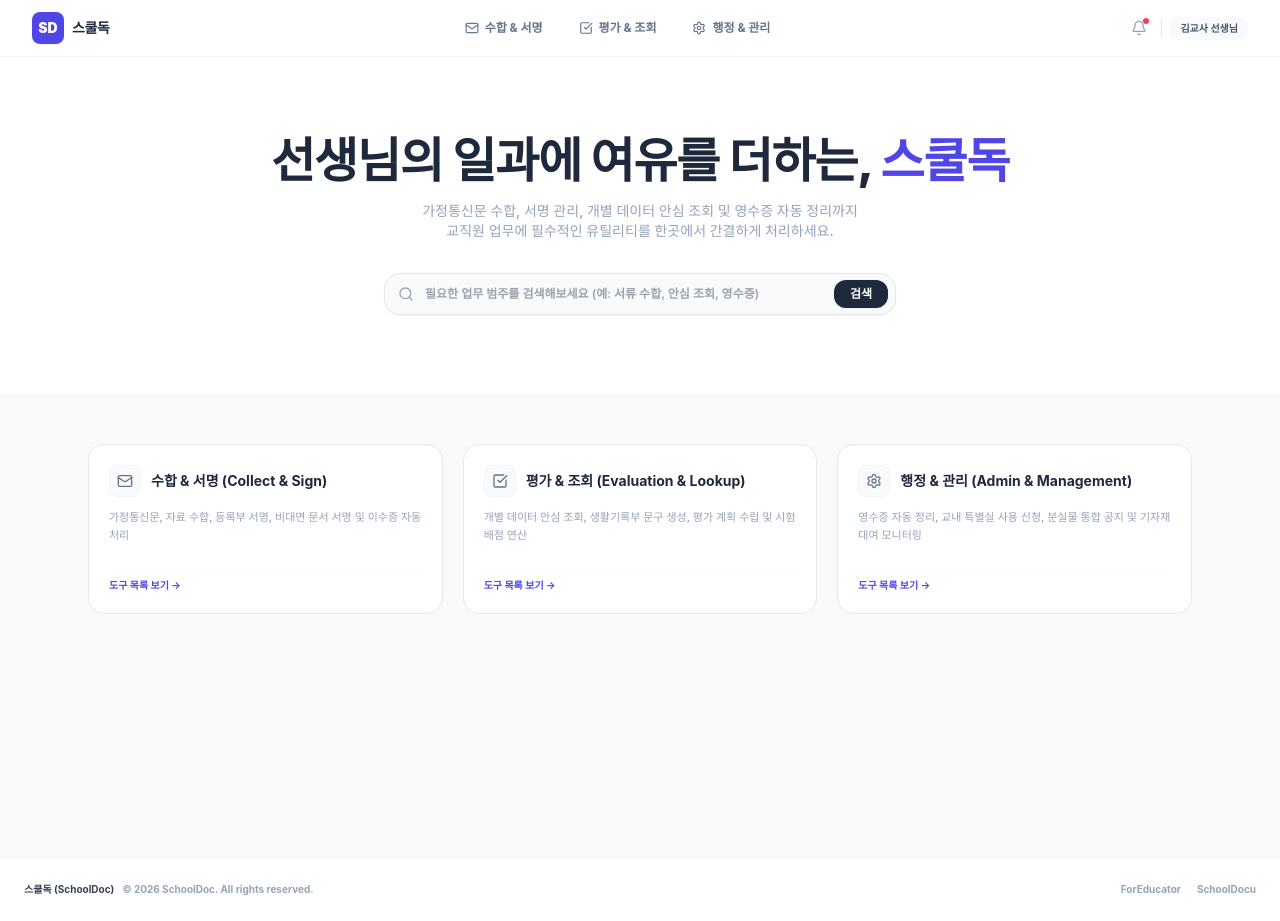
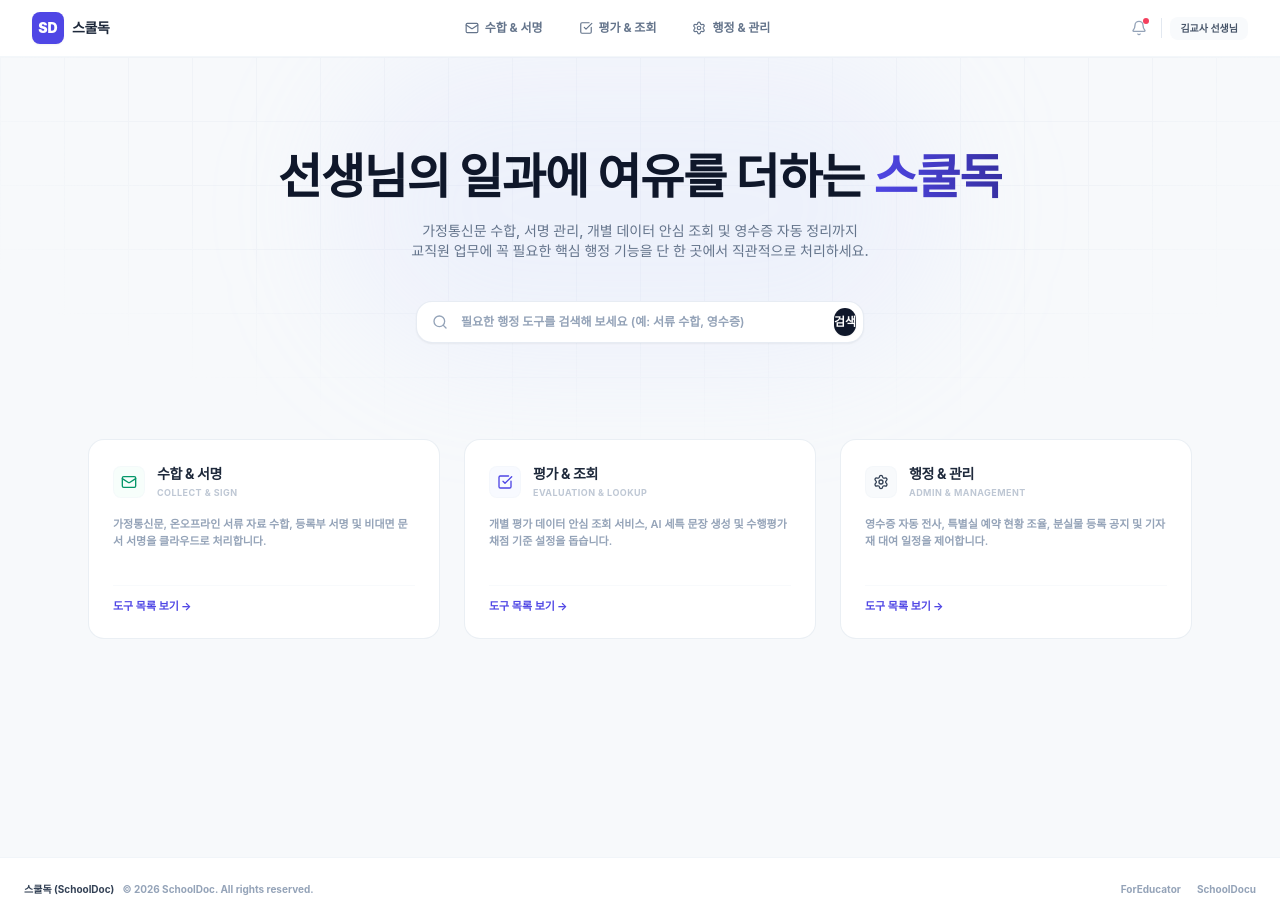
Before and after one commit to moodoocoding/schooldoc, a React (Vite) app: page / in a window 1280 px wide. Built offline with nearby package versions, Linux system fonts and the light colour scheme.

Commit message:
design: Polish LandingPage with premium SaaS elements like grid background, spot glow, and cleaner card headers

```diff
--- a/src/components/LandingPage.tsx
+++ b/src/components/LandingPage.tsx
@@ -11,33 +11,30 @@
   const services = [
     {
       id: 'collect',
-      title: '수합 & 서명 (Collect & Sign)',
-      desc: '가정통신문, 자료 수합, 등록부 서명, 비대면 문서 서명 및 이수증 자동 처리',
+      title: '수합 & 서명',
+      subtitle: 'Collect & Sign',
+      desc: '가정통신문, 온오프라인 서류 자료 수합, 등록부 서명 및 비대면 문서 서명을 클라우드로 처리합니다.',
       icon: Mail,
-      color: 'from-emerald-500 to-teal-500',
-      textColor: 'text-emerald-500',
-      bgColor: 'bg-emerald-50',
-      features: ['뚝딱 서류 수합기', '자료 수합', '등록부 서명 수합', '문서 서명 받기', '연수 이수증 수합'],
+      accentColor: 'text-emerald-600',
+      bgColor: 'bg-emerald-50/40',
     },
     {
       id: 'evaluation',
-      title: '평가 & 조회 (Evaluation & Lookup)',
-      desc: '개별 데이터 안심 조회, 생활기록부 문구 생성, 평가 계획 수립 및 시험 배점 연산',
+      title: '평가 & 조회',
+      subtitle: 'Evaluation & Lookup',
+      desc: '개별 평가 데이터 안심 조회 서비스, AI 세특 문장 생성 및 수행평가 채점 기준 설정을 돕습니다.',
       icon: CheckSquare,
-      color: 'from-indigo-500 to-blue-500',
-      textColor: 'text-indigo-500',
-      bgColor: 'bg-indigo-50',
-      features: ['개별 데이터 안심 조회', '생활기록부 문구 생성', '평가 계획 작성', '시험 문항 배점 생성기'],
+      accentColor: 'text-indigo-600',
+      bgColor: 'bg-indigo-50/40',
     },
     {
       id: 'admin',
-      title: '행정 & 관리 (Admin & Management)',
-      desc: '영수증 자동 정리, 교내 특별실 사용 신청, 분실물 통합 공지 및 기자재 대여 모니터링',
+      title: '행정 & 관리',
+      subtitle: 'Admin & Management',
+      desc: '영수증 자동 전사, 특별실 예약 현황 조율, 분실물 등록 공지 및 기자재 대여 일정을 제어합니다.',
       icon: Settings,
-      color: 'from-amber-500 to-orange-500',
-      textColor: 'text-orange-500',
-      bgColor: 'bg-orange-50',
-      features: ['영수증 자동 정리', '특별실 사용 신청', '분실물 통합 관리', '물품 대여 관리'],
+      accentColor: 'text-slate-700',
+      bgColor: 'bg-slate-100/50',
     },
   ];
 
@@ -58,33 +55,40 @@
   };
 
   return (
-    <div className="bg-slate-50 min-h-screen">
-      {/* Refined Premium Light Hero Section */}
-      <section className="bg-white border-b border-slate-100/80 py-20 px-6 sm:px-12">
-        <div className="max-w-4xl mx-auto text-center">
-          <h1 className="text-3xl sm:text-4xl lg:text-5xl font-extrabold tracking-tight text-slate-800 mb-4 leading-tight">
-            선생님의 일과에 여유를 더하는, <span className="text-indigo-600">스쿨독</span>
+    <div className="bg-slate-50/50 min-h-screen relative overflow-hidden">
+      {/* Background Decorative Grid - Vercel / Linear Style */}
+      <div className="absolute inset-0 bg-[linear-gradient(to_right,#e2e8f0_1px,transparent_1px),linear-gradient(to_bottom,#e2e8f0_1px,transparent_1px)] bg-[size:4rem_4rem] [mask-image:radial-gradient(ellipse_60%_50%_at_50%_0%,#000_70%,transparent_100%)] opacity-30 pointer-events-none"></div>
+
+      {/* Background Subtle Radial Spotlight */}
+      <div className="absolute top-0 left-1/2 -translate-x-1/2 w-[600px] h-[300px] bg-indigo-200/20 rounded-full blur-3xl pointer-events-none"></div>
+
+      {/* Hero Section */}
+      <section className="relative pt-24 pb-16 px-6 sm:px-12 text-center z-10">
+        <div className="max-w-3xl mx-auto">
+          {/* Main Title with fine letter spacing and custom weight */}
+          <h1 className="text-3xl sm:text-4xl lg:text-5xl font-extrabold tracking-tight text-slate-900 leading-tight mb-5">
+            선생님의 일과에 여유를 더하는 <span className="bg-gradient-to-r from-indigo-600 to-indigo-800 bg-clip-text text-transparent">스쿨독</span>
           </h1>
 
-          <p className="text-xs sm:text-sm text-slate-400 font-medium mb-8 max-w-lg mx-auto leading-relaxed">
-            가정통신문 수합, 서명 관리, 개별 데이터 안심 조회 및 영수증 자동 정리까지<br />
-            교직원 업무에 필수적인 유틸리티를 한곳에서 간결하게 처리하세요.
+          <p className="text-xs sm:text-sm text-slate-500 font-medium max-w-xl mx-auto leading-relaxed mb-10">
+            가정통신문 수합, 서명 관리, 개별 데이터 안심 조회 및 영수증 자동 정리까지<br className="hidden sm:inline" />
+            교직원 업무에 꼭 필요한 핵심 행정 기능을 단 한 곳에서 직관적으로 처리하세요.
           </p>
 
-          {/* Clean Search Bar */}
-          <form onSubmit={handleSearchSubmit} className="max-w-lg mx-auto">
-            <div className="relative">
+          {/* Clean Modern Search Bar with fine shadow and border */}
+          <form onSubmit={handleSearchSubmit} className="max-w-md mx-auto">
+            <div className="relative group">
               <input
                 type="text"
-                placeholder="필요한 업무 범주를 검색해보세요 (예: 서류 수합, 안심 조회, 영수증)"
+                placeholder="필요한 행정 도구를 검색해 보세요 (예: 서류 수합, 영수증)"
                 value={searchQuery}
                 onChange={(e) => setSearchQuery(e.target.value)}
-                className="w-full pl-10 pr-24 py-3 rounded-2xl bg-slate-50 border border-slate-200 text-slate-850 placeholder-slate-450 text-xs font-semibold focus:outline-none focus:ring-1 focus:ring-slate-300 focus:bg-white transition-all shadow-sm"
+                className="w-full pl-11 pr-24 py-3 rounded-2xl bg-white border border-slate-200/80 text-slate-800 placeholder-slate-400 text-xs font-semibold focus:outline-none focus:border-indigo-400/80 focus:ring-4 focus:ring-indigo-100 transition-all shadow-sm group-hover:border-slate-300"
               />
-              <Search className="w-4 h-4 text-slate-400 absolute left-3.5 top-1/2 -translate-y-1/2" />
+              <Search className="w-4 h-4 text-slate-400 absolute left-4 top-1/2 -translate-y-1/2 group-focus-within:text-indigo-600" />
               <button
                 type="submit"
-                className="absolute right-2 top-1/2 -translate-y-1/2 bg-slate-800 hover:bg-slate-900 text-white font-bold text-xs px-4 py-1.5 rounded-xl transition shadow-sm"
+                className="absolute right-2 top-1/2 -translate-y-1/2 bg-slate-900 hover:bg-slate-800 text-white font-bold text-xs px-4.5 py-1.5 rounded-xl transition-all shadow-sm"
               >
                 검색
               </button>
@@ -94,33 +98,40 @@
       </section>
 
       {/* Services Grid Section */}
-      <section className="max-w-6xl mx-auto py-12 px-6">
-        <div className="grid grid-cols-1 md:grid-cols-3 gap-5">
+      <section className="max-w-6xl mx-auto py-8 px-6 relative z-10">
+        <div className="grid grid-cols-1 md:grid-cols-3 gap-6">
           {services.map((service) => {
             const Icon = service.icon;
             return (
               <div
                 key={service.id}
                 onClick={() => setActiveTab(service.id)}
-                className="bg-white border border-slate-150 rounded-2xl p-5 flex flex-col justify-between hover:border-slate-350 transition-all cursor-pointer min-h-[170px] group"
+                className="bg-white border border-slate-200/70 rounded-2xl p-6 flex flex-col justify-between hover:border-slate-350 hover:shadow-[0_8px_30px_rgb(0,0,0,0.02)] transition-all duration-300 cursor-pointer min-h-[200px] group"
               >
                 <div>
-                  {/* Flat Muted Icon & Title */}
-                  <div className="flex items-center gap-2.5 mb-3">
-                    <div className="w-8 h-8 rounded-lg bg-slate-50 flex items-center justify-center text-slate-500 border border-slate-100 flex-shrink-0">
+                  {/* Clean badge icon */}
+                  <div className="flex items-center gap-3 mb-4">
+                    <div className={`w-8 h-8 rounded-lg ${service.bgColor} flex items-center justify-center ${service.accentColor} border border-slate-100/50 flex-shrink-0`}>
                       <Icon className="w-4 h-4" />
                     </div>
-                    <h3 className="text-xs sm:text-sm font-bold text-slate-800 group-hover:text-indigo-600 transition-colors">
-                      {service.title}
-                    </h3>
+                    <div>
+                      <h3 className="text-sm font-bold text-slate-800 tracking-tight">
+                        {service.title}
+                      </h3>
+                      <span className="text-[9px] text-slate-400 font-bold uppercase tracking-wider block mt-0.5 opacity-60">
+                        {service.subtitle}
+                      </span>
+                    </div>
                   </div>
-                  <p className="text-[11px] leading-relaxed text-slate-450 text-slate-400 font-medium mb-4">
+
+                  <p className="text-[11px] leading-relaxed text-slate-400 font-semibold mb-6">
                     {service.desc}
                   </p>
                 </div>
 
-                <div className="flex items-center text-[10px] font-bold text-indigo-600 group-hover:text-indigo-800 group-hover:underline mt-auto pt-2 border-t border-slate-50">
-                  <span>도구 목록 보기 &rarr;</span>
+                <div className="text-[11px] font-bold text-indigo-600 group-hover:text-indigo-800 group-hover:translate-x-0.5 transition-all flex items-center gap-0.5 pt-3 border-t border-slate-50">
+                  <span>도구 목록 보기</span>
+                  <span>&rarr;</span>
                 </div>
               </div>
             );
```
